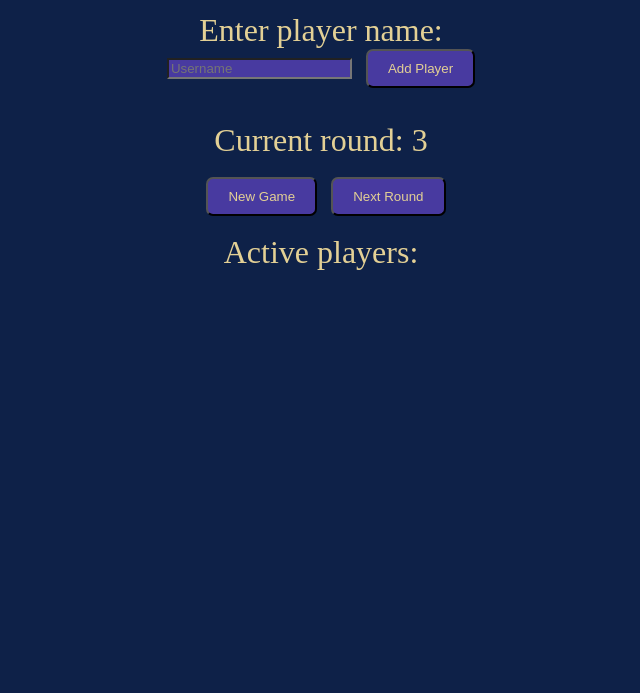
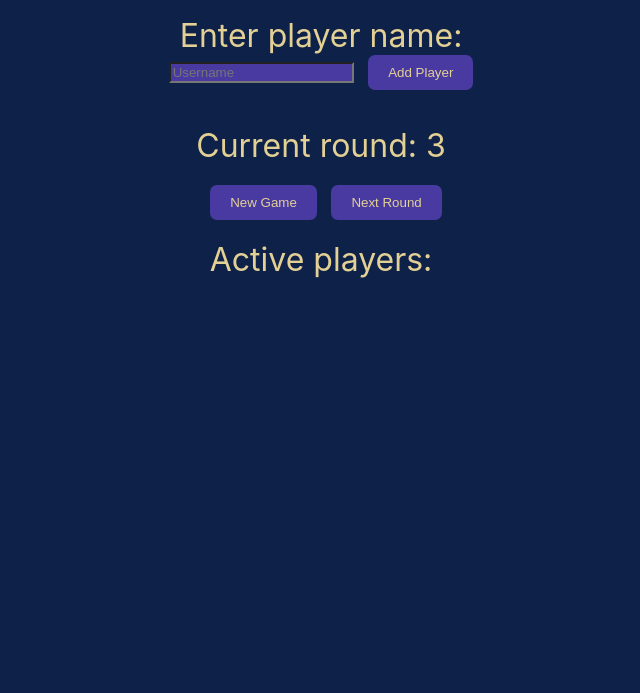
Before and after one commit to simonsallad/3an, a website: page public/index.html in a window 1280 px wide. Shown: the part 107-800 px from the top of the page, without its empty margins (319-959 px from the left). Drawn offline with Linux system fonts and the light colour scheme.

Commit message:
More styling done

```diff
--- a/public/style.css
+++ b/public/style.css
@@ -1,6 +1,7 @@
 body {
     background-color: #0E2148;
     color: #E3D095;
+    font-family: Inter, sans-serif;
 }
 #topBanner {
     font-size: 3em;
@@ -21,6 +22,7 @@ body {
     background-color: #483AA0;
     color: #E3D095;
     transition: background-color 0.25s;
+    border: none;
 }
 
 .buttons:hover {
@@ -28,14 +30,6 @@ body {
 }
 
 #btnContainer {
-    text-align: center;
-}
-
-#playerDiv {
-    text-align: center;
-}
-
-#playerDiv {
     text-align: center;
 }
 
```
